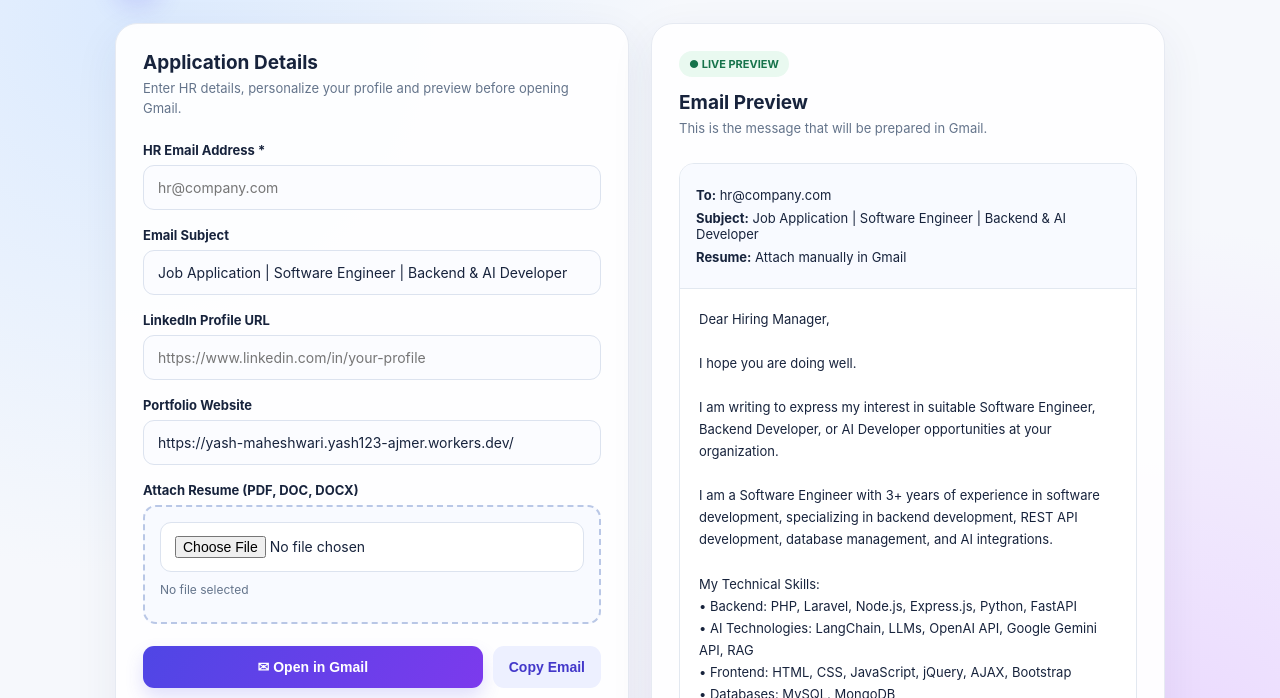
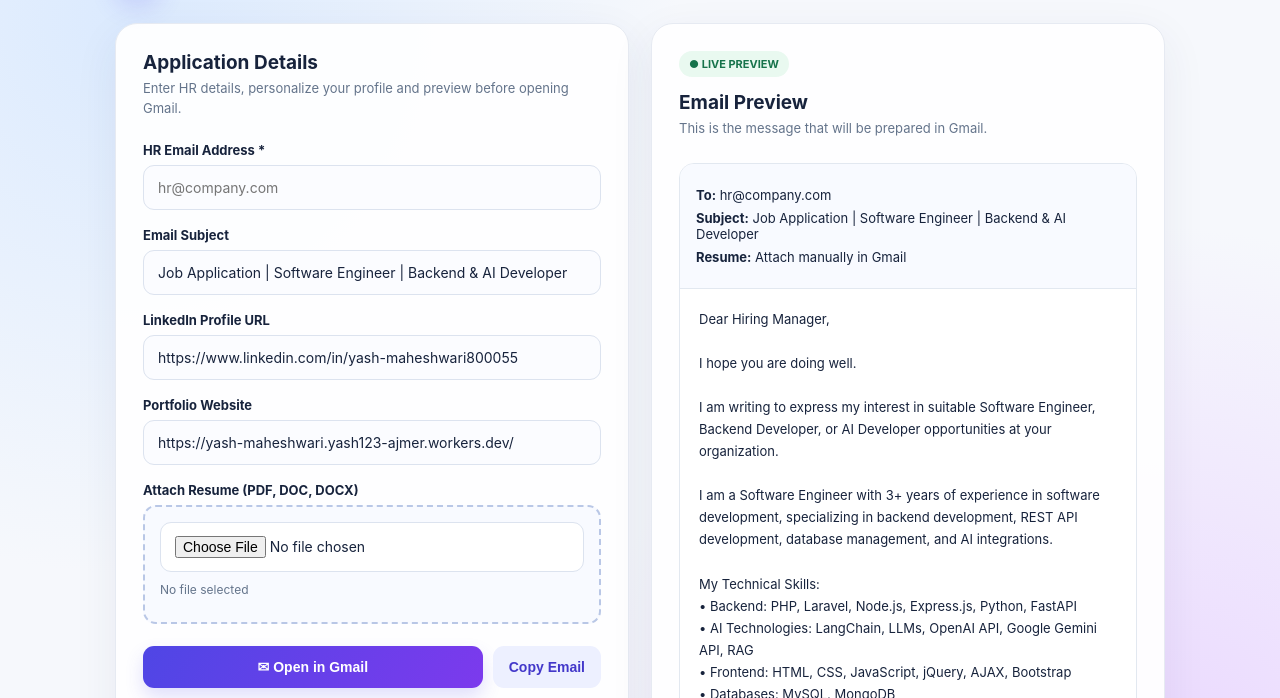
Before and after one commit to yash2208-get/Email-Sender, a plain HTML site: page index.html in a window 1280 px wide. Shown: the part 93-791 px from the top of the page. Drawn offline with Linux system fonts and the light colour scheme.

Commit message:
Modify LinkedIn input field with actual profile URL
Updated LinkedIn profile URL placeholder and value.

```diff
--- a/index.html
+++ b/index.html
@@ -264,7 +264,7 @@
                 <label for="subject">Email Subject</label><input id="subject"
                     value="Job Application | Software Engineer | Backend & AI Developer">
                 <label for="linkedin">LinkedIn Profile URL</label><input id="linkedin" type="url"
-                    placeholder="https://www.linkedin.com/in/your-profile">
+                    placeholder="https://www.linkedin.com/in/your-profile" value="https://www.linkedin.com/in/yash-maheshwari800055">
                 <label for="portfolio">Portfolio Website</label><input id="portfolio" type="url"
                     value="https://yash-maheshwari.yash123-ajmer.workers.dev/">
                 <label for="resume">Attach Resume (PDF, DOC, DOCX)</label>
```
